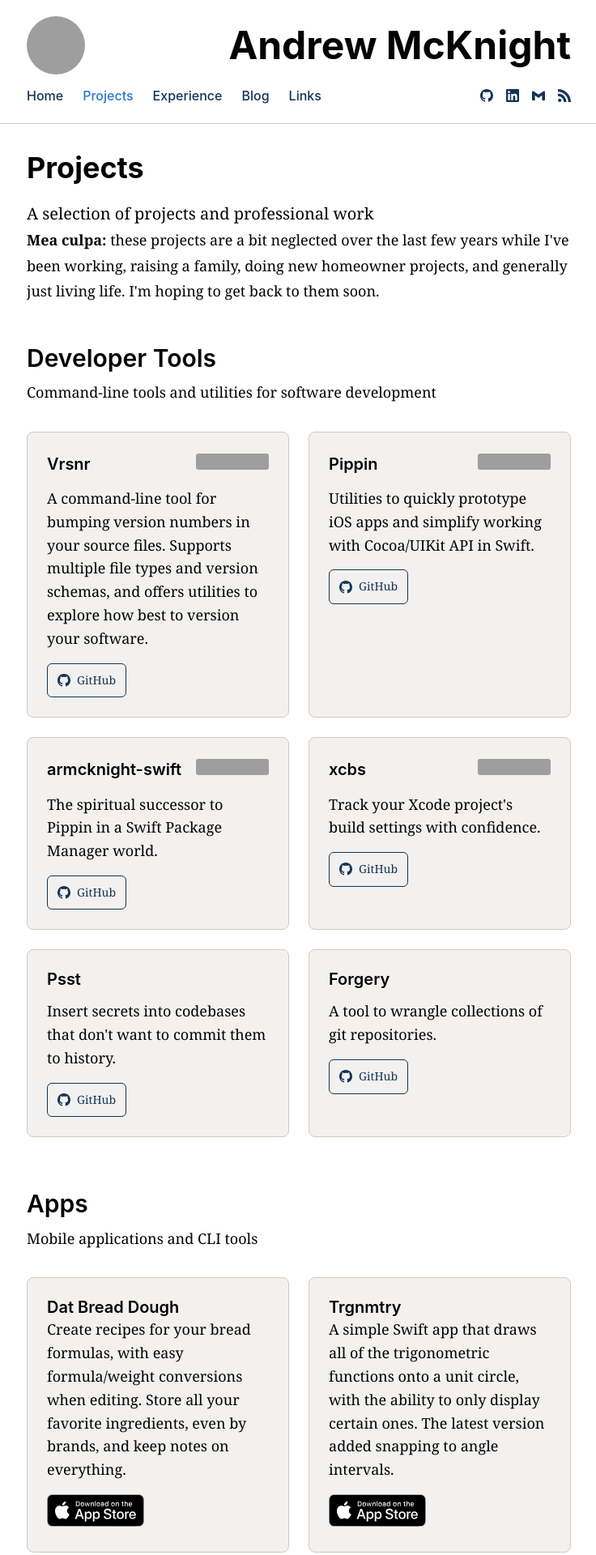
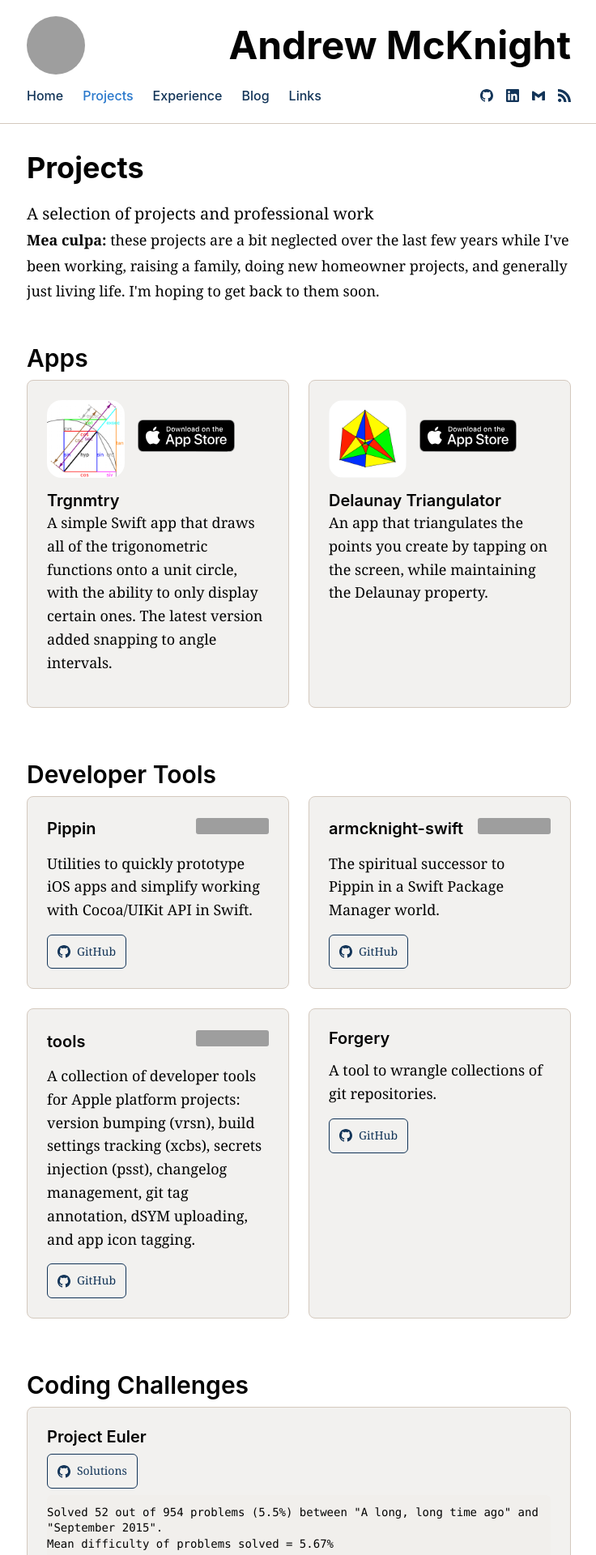
Before and after one commit to armcknight/mcknight.io, a Jekyll site: the page built from projects/index.html, in a window 1280 px wide. Shown: the top 1920 px of the page at 81% size, without its empty margins (271-1007 px from the left). Built offline with Jekyll 4.4.1, drawn with Linux system fonts in a browser that asks for light colours; some of the changed text lies outside the part shown; grey boxes are pictures that could not be loaded.

Commit message:
update projects

```diff
--- a/_data/projects.yaml
+++ /dev/null
@@ -1,41 +0,0 @@
-projects:
-  - category: Apps
-    name: Trgnmtry
-    url: https://itunes.apple.com/us/app/trgnmtry/id1146667288
-    description: Draws a set of chosen trigonometric measures on a unit circle, around which a user drags their finger
-    stack: [Swift, CoreGraphics, Pippin, CocoaPods]
-    tags: [ios, mobile, apps, swift, mathematics, trigonometry]
-
-  - name: Delaunay Triangulator
-    url: https://itunes.apple.com/us/app/delaunay-triangulator/id657596160
-    description: Maintain a Delaunay triangulation of points from touch input on the screen
-    stack: [C/ObjC/Swift, CoreGraphics, CocoaPods]
-    tags: [ios, mobile, apps, algorithms, mathematics, geometry]
-
-  - name: Dat Bread Dough.
-    url: https://itunes.apple.com/us/app/dat-bread-dough/id1214735558
-    description: Store bread formulas/recipes, along with custom ingredients and brands, with in-app purchases to unlock full functionality
-    stack: [Swift, Core Data, Pippin, CocoaPods]
-    tags: [ios, mobile, apps, swift, coredata, food]
-
-  - category: Devtools
-    name: Pippin
-    url: https://github.com/TwoRingSoft/Pippin
-    description: Collection of protocols and adapters for common iOS architecture and infrastructure, and extensions
-    tags: [ios, mobile, devtools, framework, swift, architecture]
-
-  - name: Vrsnr
-    url: https://github.com/TwoRingSoft/SemVer
-    description: Extensible Swift CLI automating version management for devtool makers
-    tags: [devtools, swift, cli, versioning, semver]
-
-  - category: Science
-    name: Colloquial Swift
-    url: https://github.com/armcknight/colloquial-swift
-    description: An experiment that surveys Swift repositories and analyzes how the language and stdlib are extended
-    tags: [research, swift, language-analysis, github, statistics]
-
-  - name: MaVec
-    url: https://github.com/armcknight/MaVec
-    description: Classes for matrices and vectors, wrapping Accelerate's functions and adding from-scratch routines
-    tags: [mathematics, linear-algebra, swift, accelerate, algorithms]
--- a/_data/projects.yml
+++ b/_data/projects.yml
@@ -1,11 +1,4 @@
 devtools:
-  - name: "Vrsnr"
-    description: "A command-line tool for bumping version numbers in your source files. Supports multiple file types and version schemas, and offers utilities to explore how best to version your software."
-    website: "https://github.com/tworingsoft/Vrsnr"
-    website-name: "GitHub"
-    build-badge: "https://travis-ci.org/TwoRingSoft/Vrsnr.svg?branch=master"
-    build-badge-link: "https://travis-ci.org/TwoRingSoft/vrsnr"
-
   - name: "Pippin"
     description: "Utilities to quickly prototype iOS apps and simplify working with Cocoa/UIKit API in Swift."
     website: "https://github.com/TwoRingSoft/Pippin"
@@ -20,17 +13,12 @@ devtools:
     build-badge: "https://travis-ci.org/TwoRingSoft/Pippin.svg?branch=master"
     build-badge-link: "https://travis-ci.org/TwoRingSoft/Pippin"
 
-  - name: "xcbs"
-    description: "Track your Xcode project's build settings with confidence."
-    website: "https://github.com/tworingsoft/xcbs"
+  - name: "tools"
+    description: "A collection of developer tools for Apple platform projects: version bumping (vrsn), build settings tracking (xcbs), secrets injection (psst), changelog management, git tag annotation, dSYM uploading, and app icon tagging."
+    website: "https://github.com/armcknight/tools"
     website-name: "GitHub"
-    build-badge: "https://travis-ci.org/TwoRingSoft/xcbs.svg?branch=master"
-    build-badge-link: "https://travis-ci.org/TwoRingSoft/xcbs"
-
-  - name: "Psst"
-    description: "Insert secrets into codebases that don't want to commit them to history."
-    website: "https://github.com/TwoRingSoft/psst"
-    website-name: "GitHub"
+    build-badge: "https://github.com/armcknight/tools/actions/workflows/ci.yml/badge.svg?branch=main"
+    build-badge-link: "https://github.com/armcknight/tools/actions/workflows/ci.yml"
 
   - name: "Forgery"
     description: "A tool to wrangle collections of git repositories."
@@ -38,25 +26,25 @@ devtools:
     website-name: "GitHub"
 
 apps:
-  - name: "Dat Bread Dough"
-    description: "Create recipes for your bread formulas, with easy formula/weight conversions when editing. Store all your favorite ingredients, even by brands, and keep notes on everything."
-    app-store-url: "https://itunes.apple.com/us/app/dat-bread-dough/id1214735558"
-    image: "Dough.png"
+#  - name: "Dat Bread Dough"
+#    description: "Create recipes for your bread formulas, with easy formula/weight conversions when editing. Store all your favorite ingredients, even by brands, and keep notes on everything."
+#    app-store-url: "https://itunes.apple.com/us/app/dat-bread-dough/id1214735558"
+#    image: "Dough.png"
 
   - name: "Trgnmtry"
     description: "A simple Swift app that draws all of the trigonometric functions onto a unit circle, with the ability to only display certain ones. The latest version added snapping to angle intervals."
-    app-store-url: "https://itunes.apple.com/us/app/trgnmtry/id1146667288?ls=1&mt=8"
-    image: "Trgnmtry.png"
+    app-store-url: "https://apps.apple.com/us/app/trgnmtry/id1146667288"
+    image: "trgnmtry.png"
 
   - name: "Delaunay Triangulator"
     description: "An app that triangulates the points you create by tapping on the screen, while maintaining the Delaunay property."
-    app-store-url: "https://itunes.apple.com/us/app/delaunay-triangulator/id657596160?mt=8"
-    image: "Delaunay.png"
+    app-store-url: "https://apps.apple.com/us/app/delaunay-triangulator/id657596160"
+    image: "delaunay.png"
 
-  - name: "FastMagic"
-    description: "A CLI for managing Magic: the Gathering collectins and decks that I hope to turn into a full-featured app one day."
-    website: "https://github.com/armcknight/mtg"
-    website-name: "GitHub"
+#  - name: "FastMagic"
+#    description: "A CLI for managing Magic: the Gathering collections and decks that I hope to turn into a full-featured app one day."
+#    website: "https://github.com/armcknight/mtg"
+#    website-name: "GitHub"
 
 coding-challenges:
   - name: Project Euler
--- a/assets/css/_projects.scss
+++ b/assets/css/_projects.scss
@@ -7,12 +7,6 @@
 
 .project-category h2 {
   margin-bottom: var(--space-2);
-}
-
-.category-description {
-  color: var(--text-primary);
-  margin-bottom: var(--space-8);
-  font-size: var(--text-lg);
 }
 
 // Project grids
@@ -39,6 +33,21 @@
   border: 1px solid var(--border);
   border-radius: 8px;
   padding: var(--space-6);
+}
+
+.app-header {
+  display: flex;
+  align-items: center;
+  gap: var(--space-4);
+  margin-bottom: var(--space-4);
+}
+
+.app-icon {
+  width: 96px;
+  height: 96px;
+  border-radius: 18px;
+  display: block;
+  flex-shrink: 0;
 }
 
 .project-header {
--- a/projects/index.html
+++ b/projects/index.html
@@ -13,9 +13,40 @@ title: "Projects"
 <div class="work-content">
 
   <section class="project-category">
+    <h2>Apps</h2>
+    <div class="projects-grid">
+      {% for project in site.data.projects.apps %}
+        <div class="project-card">
+          <div class="app-header">
+            {% if project.image %}
+              <img src="{{ '/assets/images/projects/' | append: project.image | relative_url }}" alt="{{ project.name }} app icon" class="app-icon">
+            {% endif %}
+            {% if project.app-store-url %}
+              <a href="{{ project.app-store-url }}" target="_blank" rel="noopener" class="project-link app-store-link">
+                <img src="{{ '/assets/images/app-store-badge.svg' | relative_url }}" alt="Download on the App Store" class="app-store-badge">
+              </a>
+            {% endif %}
+          </div>
+          <h3 class="project-title">{{ project.name }}</h3>
+          <p class="project-description">{{ project.description }}</p>
+
+          <div class="project-links">
+            {% if project.website %}
+              <a href="{{ project.website }}" target="_blank" rel="noopener" class="project-link">
+                <svg width="16" height="16" viewBox="0 0 24 24" fill="currentColor">
+                  <path d="M12 0c-6.626 0-12 5.373-12 12 0 5.302 3.438 9.8 8.207 11.387.599.111.793-.261.793-.577v-2.234c-3.338.726-4.033-1.416-4.033-1.416-.546-1.387-1.333-1.756-1.333-1.756-1.089-.745.083-.729.083-.729 1.205.084 1.839 1.237 1.839 1.237 1.07 1.834 2.807 1.304 3.492.997.107-.775.418-1.305.762-1.604-2.665-.305-5.467-1.334-5.467-5.931 0-1.311.469-2.381 1.236-3.221-.124-.303-.535-1.524.117-3.176 0 0 1.008-.322 3.301 1.23.957-.266 1.983-.399 3.003-.404 1.02.005 2.047.138 3.006.404 2.291-1.552 3.297-1.23 3.297-1.23.653 1.653.242 2.874.118 3.176.77.84 1.235 1.911 1.235 3.221 0 4.609-2.807 5.624-5.479 5.921.43.372.823 1.102.823 2.222v3.293c0 .319.192.694.801.576 4.765-1.589 8.199-6.086 8.199-11.386 0-6.627-5.373-12-12-12z"/>
+                </svg>
+                {{ project.website-name }}
+              </a>
+            {% endif %}
+          </div>
+        </div>
+      {% endfor %}
+    </div>
+  </section>
+
+  <section class="project-category">
     <h2>Developer Tools</h2>
-    <p class="category-description">Command-line tools and utilities for software development</p>
-
     <div class="projects-grid">
       {% for project in site.data.projects.devtools %}
         <div class="project-card">
@@ -43,39 +74,8 @@ title: "Projects"
     </div>
   </section>
 
-  <section class="project-category">
-    <h2>Apps</h2>
-    <p class="category-description">Mobile applications and CLI tools</p>
-
-    <div class="projects-grid">
-      {% for project in site.data.projects.apps %}
-        <div class="project-card">
-          <h3 class="project-title">{{ project.name }}</h3>
-          <p class="project-description">{{ project.description }}</p>
-
-          <div class="project-links">
-            {% if project.app-store-url %}
-              <a href="{{ project.app-store-url }}" target="_blank" rel="noopener" class="project-link app-store-link">
-                <img src="{{ '/assets/images/app-store-badge.svg' | relative_url }}" alt="Download on the App Store" class="app-store-badge">
-              </a>
-            {% elsif project.website %}
-              <a href="{{ project.website }}" target="_blank" rel="noopener" class="project-link">
-                <svg width="16" height="16" viewBox="0 0 24 24" fill="currentColor">
-                  <path d="M12 0c-6.626 0-12 5.373-12 12 0 5.302 3.438 9.8 8.207 11.387.599.111.793-.261.793-.577v-2.234c-3.338.726-4.033-1.416-4.033-1.416-.546-1.387-1.333-1.756-1.333-1.756-1.089-.745.083-.729.083-.729 1.205.084 1.839 1.237 1.839 1.237 1.07 1.834 2.807 1.304 3.492.997.107-.775.418-1.305.762-1.604-2.665-.305-5.467-1.334-5.467-5.931 0-1.311.469-2.381 1.236-3.221-.124-.303-.535-1.524.117-3.176 0 0 1.008-.322 3.301 1.23.957-.266 1.983-.399 3.003-.404 1.02.005 2.047.138 3.006.404 2.291-1.552 3.297-1.23 3.297-1.23.653 1.653.242 2.874.118 3.176.77.84 1.235 1.911 1.235 3.221 0 4.609-2.807 5.624-5.479 5.921.43.372.823 1.102.823 2.222v3.293c0 .319.192.694.801.576 4.765-1.589 8.199-6.086 8.199-11.386 0-6.627-5.373-12-12-12z"/>
-                </svg>
-                {{ project.website-name }}
-              </a>
-            {% endif %}
-          </div>
-        </div>
-      {% endfor %}
-    </div>
-  </section>
-
   <section class="project-category coding-challenges">
     <h2>Coding Challenges</h2>
-    <p class="category-description">Competitive programming and algorithm challenges</p>
-
     <div class="projects-grid">
       {% for challenge in site.data.projects.coding-challenges %}
         <div class="project-card">
```
Also changed, not shown: assets/images/projects/delaunay.png (added), assets/images/projects/trgnmtry.png (added).
